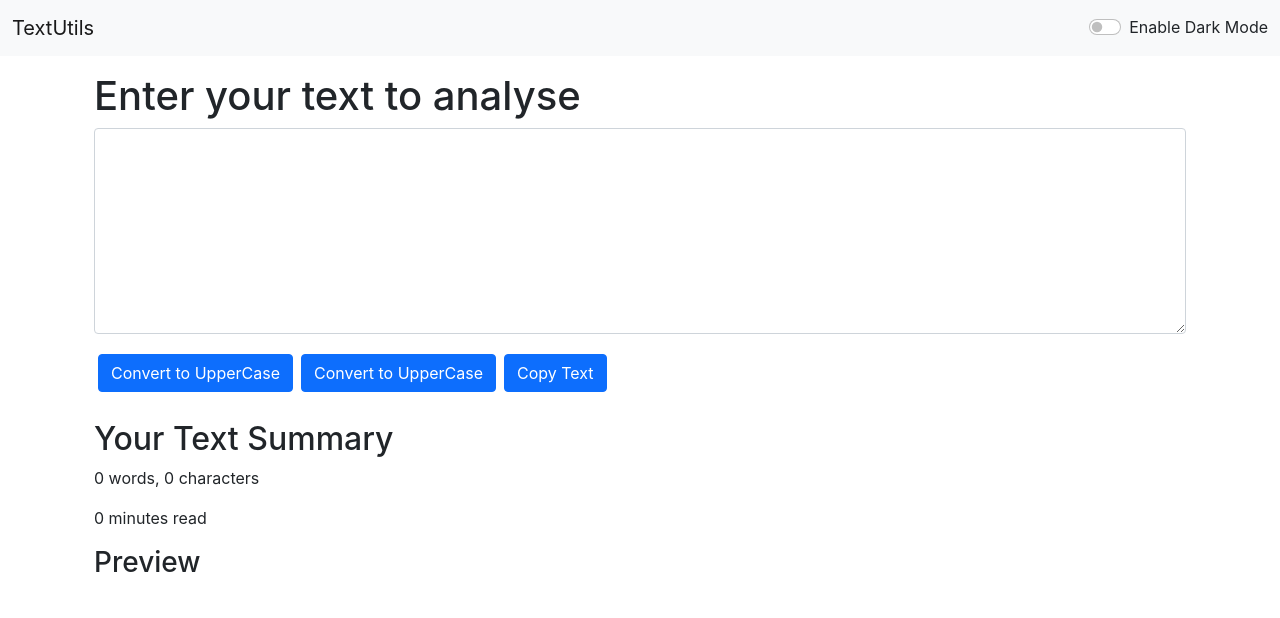
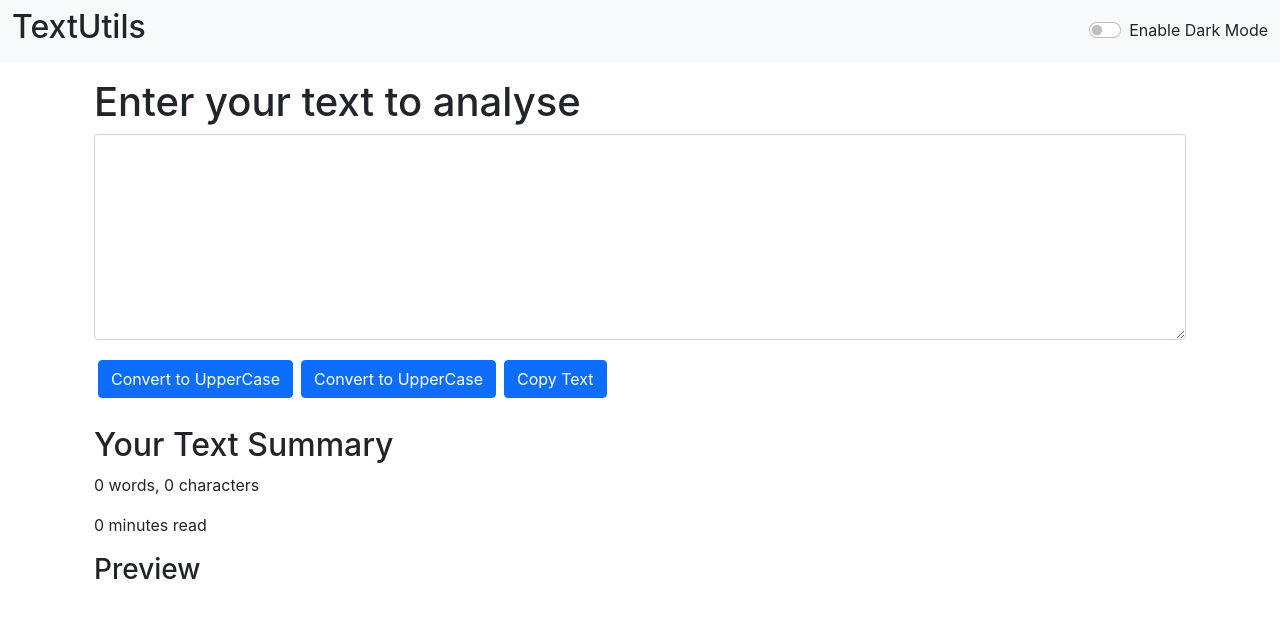
Before and after one commit to mayankbohra/textUtils, a React (Create React App) app: page / in a window 1280 px wide. Shown: the top 618 px of the page. Built offline with nearby package versions, Linux system fonts and the light colour scheme.

Commit message:
update title

```diff
--- a/src/components/Navbar.js
+++ b/src/components/Navbar.js
@@ -4,9 +4,9 @@ import PropTypes from 'prop-types'
 const Navbar = (props) => {
   return (
     <>
-    <nav className={`navbar navbar-expand-lg navbar-${props.mode} bg-${props.mode}`}>
+    <nav className={`navbar navbar-expand-lg navbar-${props.mode} bg-${props.mode} text-${props.mode}`}>
         <div className="container-fluid">
-          <a className="navbar-brand" href="/">{props.title}</a>
+          <a className={`h2 text-decoration-none text-${props.mode==='light'?'dark':'light'}`} href="/">{props.title}</a>
 
             <button className="navbar-toggler" type="button" data-bs-toggle="collapse" data-bs-target="#navbarSupportedContent" aria-controls="navbarSupportedContent" aria-expanded="false" aria-label="Toggle navigation">
                 <span className="navbar-toggler-icon"></span>
```
